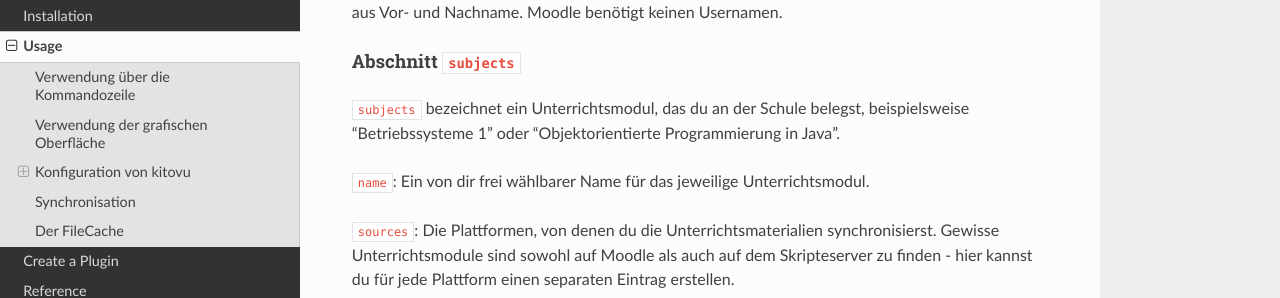
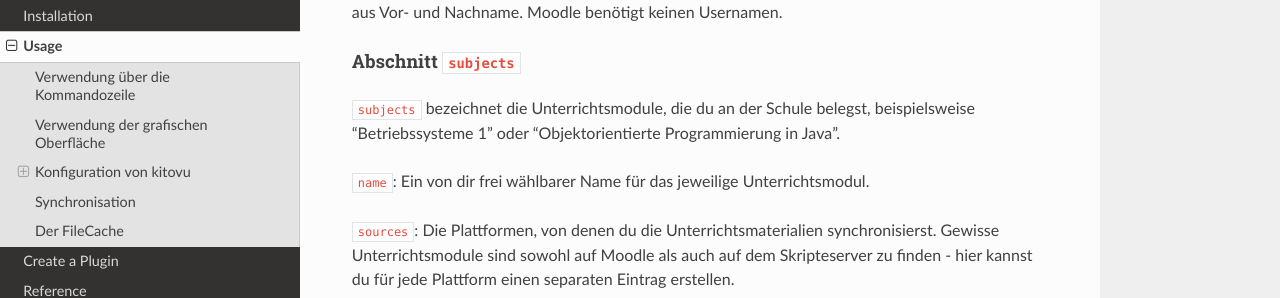
Before and after one commit to kitovu-bot/kitovu, a Sphinx documentation site: the page built from docs/usage.rst, in a window 1280 px wide and 900 px high, scrolled down 2075 px. Shown: the part 159-457 px from the top of the window. Built offline with Sphinx 7.4.7 and the Read the Docs theme 2.0.0, drawn with Linux system fonts in a browser that asks for light colours.

Commit message:
Use plural for subjects

```diff
--- a/docs/usage.rst
+++ b/docs/usage.rst
@@ -86,7 +86,7 @@ Abschnitt ``connections``
 Abschnitt ``subjects``
 **********************
 
-``subjects`` bezeichnet ein Unterrichtsmodul, das du an der Schule belegst, beispielsweise "Betriebssysteme 1" oder "Objektorientierte Programmierung in Java".
+``subjects`` bezeichnet die Unterrichtsmodule, die du an der Schule belegst, beispielsweise "Betriebssysteme 1" oder "Objektorientierte Programmierung in Java".
 
 ``name``: Ein von dir frei wählbarer Name für das jeweilige Unterrichtsmodul.
 
```
